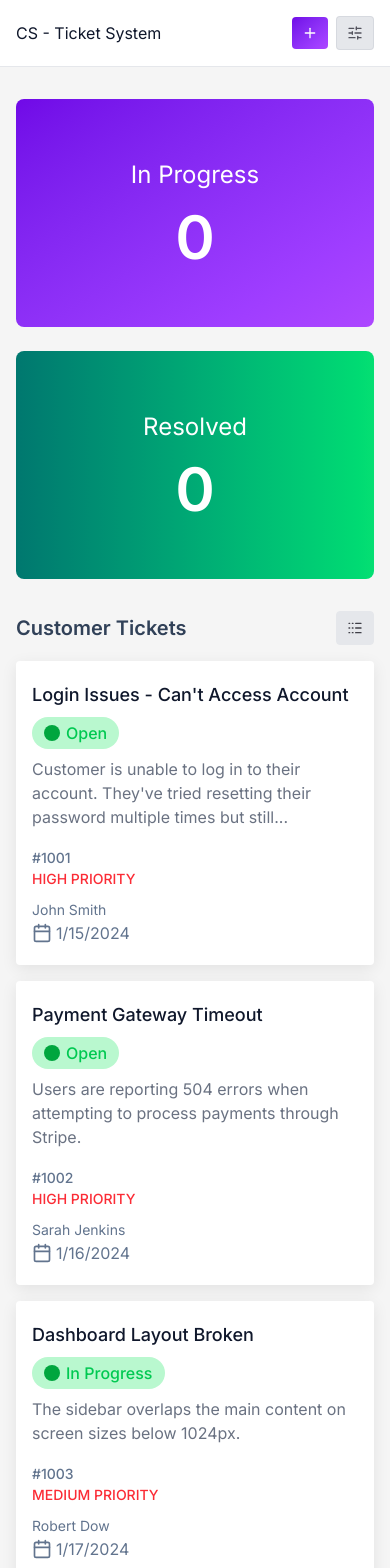
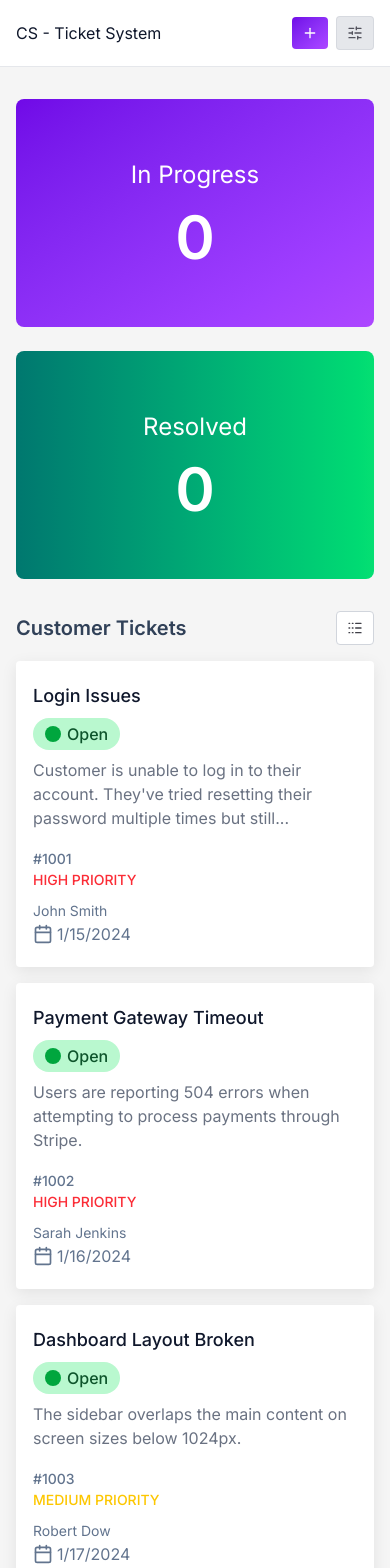
Before and after one commit to ownist/MRBA2, a React (Vite) app: page / in a window 390 px wide. Shown: the top 1568 px of the page. Built offline with nearby package versions, Linux system fonts and the light colour scheme.

Commit message:
refactor(tickets): extract SingleTicketCard component
- Improved component reusability
- Added loading fallback with Suspense
- Updated data.json for consistency
- Refined mobile

```diff
--- a/public/data.json
+++ b/public/data.json
@@ -1,7 +1,7 @@
 [
   {
     "id": 1001,
-    "title": "Login Issues - Can't Access Account",
+    "title": "Login Issues",
     "description": "Customer is unable to log in to their account. They've tried resetting their password multiple times but still...",
     "customer": "John Smith",
     "priority": "HIGH PRIORITY",
@@ -23,7 +23,7 @@
     "description": "The sidebar overlaps the main content on screen sizes below 1024px.",
     "customer": "Robert Dow",
     "priority": "MEDIUM PRIORITY",
-    "status": "In Progress",
+    "status": "Open",
     "createdAt": "1/17/2024"
   },
   {
@@ -50,7 +50,7 @@
     "description": "Images larger than 2MB are being rejected without a proper error message.",
     "customer": "Michael Scott",
     "priority": "MEDIUM PRIORITY",
-    "status": "Closed",
+    "status": "Open",
     "createdAt": "1/20/2024"
   },
   {
@@ -59,7 +59,7 @@
     "description": "Search queries are taking more than 5 seconds to return results from the DB.",
     "customer": "Pam Beesly",
     "priority": "HIGH PRIORITY",
-    "status": "In Progress",
+    "status": "Open",
     "createdAt": "1/21/2024"
   },
   {
@@ -86,7 +86,7 @@
     "description": "The monthly export feature is crashing when generating data for large accounts.",
     "customer": "Angela Martin",
     "priority": "MEDIUM PRIORITY",
-    "status": "In Progress",
+    "status": "Open",
     "createdAt": "1/24/2024"
   },
   {
@@ -113,7 +113,7 @@
     "description": "Several buttons in the settings page are showing raw JSON keys instead of labels.",
     "customer": "Stanley Hudson",
     "priority": "LOW PRIORITY",
-    "status": "Closed",
+    "status": "Open",
     "createdAt": "1/27/2024"
   },
   {
@@ -131,7 +131,7 @@
     "description": "Dashboard showing 'Out of Stock' for items that have positive balance in DB.",
     "customer": "Ryan Howard",
     "priority": "HIGH PRIORITY",
-    "status": "In Progress",
+    "status": "Open",
     "createdAt": "1/29/2024"
   },
   {
--- /dev/null
+++ b/src/components/Tickets/TicketsContainer/SingleTicketCard.jsx
@@ -0,0 +1,67 @@
+import { Calendar } from "lucide-react";
+import { useState } from "react";
+
+const SingleTicketCard = ({ ticket }) => {
+  const [status, setStatus] = useState(ticket.status);
+
+  const handleStatusChange = () => {
+    setStatus("In Progress");
+  };
+
+  const inProgress = status === "In Progress";
+
+  return (
+    <div
+      onClick={handleStatusChange}
+      className="bg-white rounded shadow-[0px_4px_16px_0px_rgba(0,0,0,0.08)] border border-transparent cursor-pointer duration-200 hover:border-gray-400/40"
+    >
+      <div className="px-4 py-5 space-y-2">
+        <div className="space-y-2 lg:space-y-0 lg:flex flex-row items-center justify-between">
+          <h1 className="text-slate-900 text-lg font-medium line-clamp-1">
+            {ticket.title}
+          </h1>
+
+          <div
+            className={`inline-flex items-center gap-x-1.5 ${inProgress ? "text-yellow-700" : "text-green-900"} text-base font-medium px-3 py-1 ${inProgress ? "bg-yellow-100" : "bg-green-200"} rounded-full`}
+          >
+            <span
+              className={`size-4 ${inProgress ? "bg-yellow-400" : "bg-green-600"} rounded-full`}
+            ></span>
+            {status}
+          </div>
+        </div>
+
+        <div className="space-y-4">
+          <p className="text-gray-500 text-base font-normal line-clamp-4 sm:line-clamp-2">
+            {ticket.description}
+          </p>
+
+          <div className="space-y-2 lg:space-y-0 lg:flex items-center justify-between">
+            <div className="lg:flex items-center gap-x-4">
+              <span className="text-slate-500 text-sm font-medium">
+                #{ticket.id}
+              </span>
+              <p
+                className={`text-sm ${ticket.priority.split(" ").join("") === "HIGHPRIORITY" ? "text-red-500" : ticket.priority.split(" ").join("") === "MEDIUMPRIORITY" ? "text-yellow-400" : "text-green-600"} font-medium`}
+              >
+                {ticket.priority}
+              </p>
+            </div>
+
+            <div className="lg:flex items-center gap-x-4">
+              <span className="text-sm text-slate-500 font-normal">
+                {ticket.customer}
+              </span>
+              <p className="flex items-center gap-x-1 text-slate-500">
+                <Calendar size={20} />
+                <span>{ticket.createdAt}</span>
+              </p>
+            </div>
+          </div>
+        </div>
+      </div>
+    </div>
+  );
+};
+
+export default SingleTicketCard;
--- a/src/components/Tickets/TicketsContainer/TicketCards.jsx
+++ b/src/components/Tickets/TicketsContainer/TicketCards.jsx
@@ -1,5 +1,5 @@
-import { Calendar } from "lucide-react";
 import React, { use } from "react";
+import SingleTicketCard from "./SingleTicketCard";
 
 const TicketCards = ({ ticketsPromise }) => {
   const tickets = use(ticketsPromise);
@@ -8,50 +8,7 @@ const TicketCards = ({ ticketsPromise }) => {
     <>
       <div className="mt-4 grid grid-cols-1 md:grid-cols-2 lg:grid-cols-1 xl:grid-cols-2 gap-x-6 gap-y-4">
         {tickets.map((ticket, index) => (
-          <div
-            key={index}
-            className="bg-white rounded shadow-[0px_4px_16px_0px_rgba(0,0,0,0.08)] cursor-pointer"
-          >
-            <div className="px-4 py-5 space-y-2">
-              <div className="space-y-2 lg:flex flex-row items-center justify-between">
-                <h1 className="text-slate-900 text-lg font-medium line-clamp-1">
-                  {ticket.title}
-                </h1>
-
-                <div className="inline-flex items-center gap-x-1.5 text-green-500 text-base font-medium px-3 py-1 bg-green-200 rounded-full">
-                  <span className="size-4 bg-green-600 rounded-full"></span>
-                  {ticket.status}
-                </div>
-              </div>
-
-              <div className="space-y-4">
-                <p className="text-gray-500 text-base font-normal line-clamp-4 sm:line-clamp-2">
-                  {ticket.description}
-                </p>
-
-                <div className="space-y-2 lg:space-y-0 lg:flex items-center justify-between">
-                  <div className="lg:flex items-center gap-x-4">
-                    <span className="text-slate-500 text-sm font-medium">
-                      #{ticket.id}
-                    </span>
-                    <p className="text-red-500 text-sm font-medium">
-                      {ticket.priority}
-                    </p>
-                  </div>
-
-                  <div className="lg:flex items-center gap-x-4">
-                    <span className="text-sm text-slate-500 font-normal">
-                      {ticket.customer}
-                    </span>
-                    <p className="flex items-center gap-x-1 text-slate-500">
-                      <Calendar size={20} />
-                      <span>{ticket.createdAt}</span>
-                    </p>
-                  </div>
-                </div>
-              </div>
-            </div>
-          </div>
+          <SingleTicketCard ticket={ticket} key={index} />
         ))}
       </div>
     </>
--- a/src/components/Tickets/TicketsContainer/TicketsContainer.jsx
+++ b/src/components/Tickets/TicketsContainer/TicketsContainer.jsx
@@ -1,5 +1,6 @@
 import { Logs } from "lucide-react";
 import TicketCards from "./TicketCards";
+import { Suspense } from "react";
 
 const ticketsFetch = async () => {
   const res = await fetch("./data.json");
@@ -18,13 +19,15 @@ const TicketsContainer = () => {
               Customer Tickets
             </h1>
 
-            <button className="lg:hidden py-2 px-2.5 rounded bg-gray-200 border border-gray-200">
+            <button className="lg:hidden py-2 px-2.5 rounded bg-white border border-gray-300">
               <Logs size={16} className="text-zinc-700" />
             </button>
           </div>
 
           {/* tickets cards */}
-          <TicketCards ticketsPromise={ticketsPromise} />
+          <Suspense fallback={<h1>Loading...</h1>}>
+            <TicketCards ticketsPromise={ticketsPromise} />
+          </Suspense>
         </div>
       </div>
     </>
```
